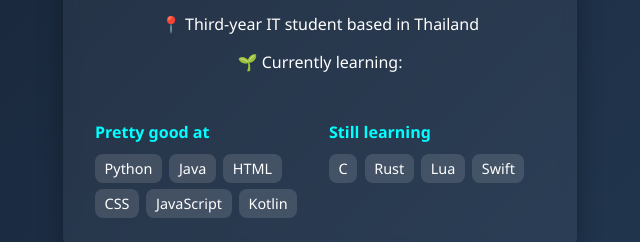
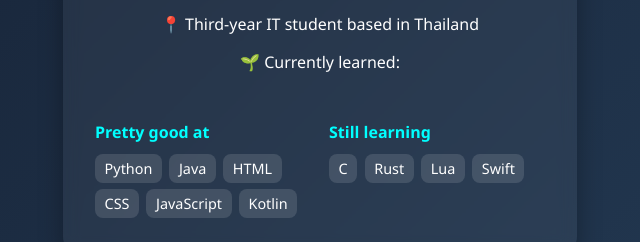
Before and after one commit to Minn01/Minn01.github.io, a plain HTML site: page q.html in a window 1280 px wide. Shown: the part 437-679 px from the top of the page, 320-960 px from the left. Drawn offline with Linux system fonts and the light colour scheme.

Commit message:
final final final commit

```diff
--- a/index.html
+++ b/q.html
@@ -91,7 +91,7 @@
         <h1>@Minn01</h1>
         <h2>(Min Thant)</h2>
         <p>📍 Third-year IT student based in Thailand</p>
-        <p>🌱 Currently learning:</p>
+        <p>🌱 Currently learned:</p>
 
         <div class="skills">
             <div class="skill-group">
```
